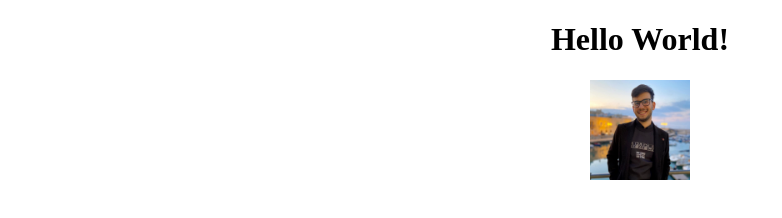
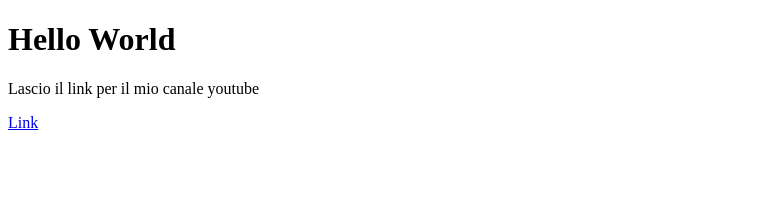
Before and after one commit to alexciafa1/sitoportfolio, a plain HTML site: page index.html in a window 1280 px wide. Shown: the whole page, without its empty margins (0-782 px from the left). Drawn offline with Linux system fonts and the light colour scheme.

Commit message:
Update index.html

```diff
--- a/index.html
+++ b/index.html
@@ -9,12 +9,9 @@
         <meta name="viewport" content="width=device-width, initial-scale=1">
     </head>
     <body>
-        <center>
-            <h1>
-                Hello World!
-            </h1>
-            <img width="100" height="100" src="/docs/assets/Foto_profilo.png" alt="">
-        </center>
-
+        <h1>Hello World</h1>
+        <p>Lascio il link per il mio canale youtube</p>
+        <a target="_blank" href="https://www.youtube.com/">
+            Link</a>
     </body>
 </html>
```
